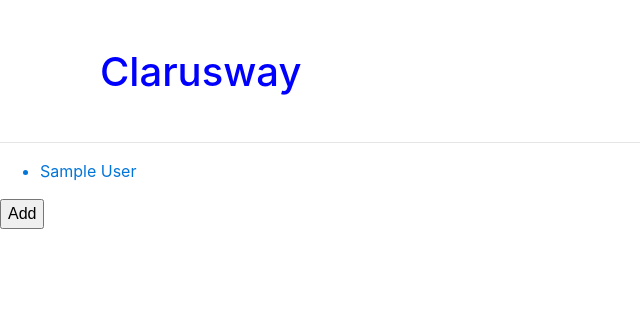
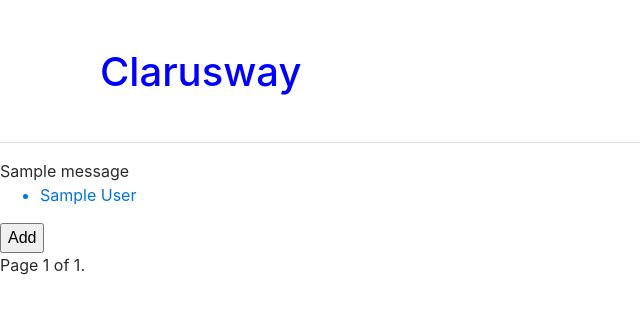
Before and after one commit to erol23/CRUD, a Django app: page /list/ in a window 1280 px wide. Shown: the top 314 px of the page, without its empty margins (0-640 px from the left). Run offline with Django 3.2, Linux system fonts and the light colour scheme; tables that the repository leaves empty hold one stand-in row (values such as "Sample post"); one stand-in notice (Sample message) is shown; some libraries are stand-ins or nearby versions.

Commit message:
add classbase

```diff
--- a/src/fscohort/templates/fscohort/base.html
+++ b/src/fscohort/templates/fscohort/base.html
@@ -21,6 +21,13 @@
 <body>
     <h1>Clarusway</h1><br>
     <hr>
+
+
+    {% if messages %}
+        {% for message in messages %}
+            {{ message }}
+        {% endfor %}
+    {% endif %}
     {% block content %}
 
     {% endblock content %}
--- a/src/fscohort/templates/fscohort/student_list.html
+++ b/src/fscohort/templates/fscohort/student_list.html
@@ -13,4 +13,21 @@
     {% endfor %}
 </ul>
 <a href="{% url 'add' %}"><button>Add</button></a>
+<div class="pagination">
+    <span class="step-links">
+        {% if page_obj.has_previous %}
+            <a href="?page=1">&laquo; first</a>
+            <a href="?page={{ page_obj.previous_page_number }}">previous</a>
+        {% endif %}
+
+        <span class="current">
+            Page {{ page_obj.number }} of {{ page_obj.paginator.num_pages }}.
+        </span>
+
+        {% if page_obj.has_next %}
+            <a href="?page={{ page_obj.next_page_number }}">next</a>
+            <a href="?page={{ page_obj.paginator.num_pages }}">last &raquo;</a>
+        {% endif %}
+    </span>
+</div>
 {% endblock content %}
--- a/src/fscohort/urls.py
+++ b/src/fscohort/urls.py
@@ -1,11 +1,18 @@
 from django.urls import path
-from .views import home_page, student_list, student_add, student_detail, student_update,student_delete
+from .views import home_page, student_list, student_add, student_detail, student_update,student_delete, HomeView,StudentList, StudentCreate, StudentDetail,StudentUpdate, StudentDelete
+from django.views.generic import TemplateView
 
 urlpatterns = [
-    path('', home_page, name='home'),
-    path('list/', student_list, name='list'),
+    # path('', home_page, name='home'),
+    path('', HomeView.as_view(), name='home'),
+    # path('list/', student_list, name='list'),
+    path('list/', StudentList.as_view(), name='list'),
     path('add/', student_add, name='add'),
-    path('<int:id>/', student_detail, name='detail'),
-    path('<int:id>/update/', student_update, name='update'),
-    path('<int:id>/delete/', student_delete, name='delete'),
+    # path('add/', StudentCreate.as_view(), name='add'),
+    # path('<int:id>/', student_detail, name='detail'),
+    path('<int:pk>/', StudentDetail.as_view(), name='detail'),
+    # path('<int:id>/update/', student_update, name='update'),
+    path('<int:pk>/update/', StudentUpdate.as_view(), name='update'),
+    # path('<int:id>/delete/', student_delete, name='delete'),
+    path('<int:pk>/delete/', StudentDelete.as_view(), name='delete'),
 ]
--- a/src/fscohort/views.py
+++ b/src/fscohort/views.py
@@ -1,13 +1,20 @@
 from django.shortcuts import render, redirect, get_object_or_404
+from django.urls import reverse_lazy
 from django.http import HttpResponse
+from django.views.generic.edit import CreateView
 from .models import Student
 from .forms import StudentForm
+from django.contrib import messages
+from django.views.generic import TemplateView, ListView, CreateView, DetailView, UpdateView, DeleteView
 
 # def home(request):
 #     return HttpResponse("Hello World!")
 
 def home_page(request):
     return render(request, 'fscohort/home.html')
+
+class HomeView(TemplateView):
+    template_name = 'fscohort/home.html'
 
 def student_list(request):
     students = Student.objects.all()
@@ -18,6 +25,12 @@ def student_list(request):
 
     return render(request, 'fscohort/student_list.html', context)
 
+class StudentList(ListView):
+    model = Student
+    # template_name  # default app/student_list.html
+    context_object_name = 'students'
+    paginate_by = 1
+
 def student_add(request):
     form = StudentForm()
     if request.method == 'POST':
@@ -25,11 +38,19 @@ def student_add(request):
         form = StudentForm(request.POST)
         if form.is_valid():
             form.save()
+            messages.success(request, 'Student succesfully created ...')
             return redirect("list")
     context = {
         'form': form,
     }
     return render(request, 'fscohort/student_add.html', context)
+
+class StudentCreate(CreateView):
+    model = Student
+    # fields = ('first_name')
+    form_class = StudentForm
+    template_name = 'fscohort/student_add.html'
+    success_url = reverse_lazy('list')
 
 def student_detail(request, id):
     student = Student.objects.get(id=id)
@@ -37,6 +58,9 @@ def student_detail(request, id):
         'student' : student
     }
     return render(request, 'fscohort/student_detail.html', context)
+
+class StudentDetail(DetailView):
+    model = Student
 
 def student_update(request, id):
     student = get_object_or_404(Student, id=id)
@@ -52,6 +76,12 @@ def student_update(request, id):
     }
     return render(request, 'fscohort/student_update.html', context)
 
+class StudentUpdate(UpdateView):
+    model=Student
+    form_class = StudentForm
+    template_name = 'fscohort/student_update.html'  # app/student_form.html
+    success_url = reverse_lazy('list')
+
 def student_delete(request, id):
     student = get_object_or_404(Student, id=id)
     if request.method == 'POST':
@@ -63,3 +93,8 @@ def student_delete(request, id):
     }
 
     return render(request, 'fscohort/student_delete.html', context)
+
+class StudentDelete(DeleteView):
+    model = Student
+    template_name = 'fscohort/student_delete.html'  # default app/student_confirm_delete.html
+    success_url = reverse_lazy('list')
```
